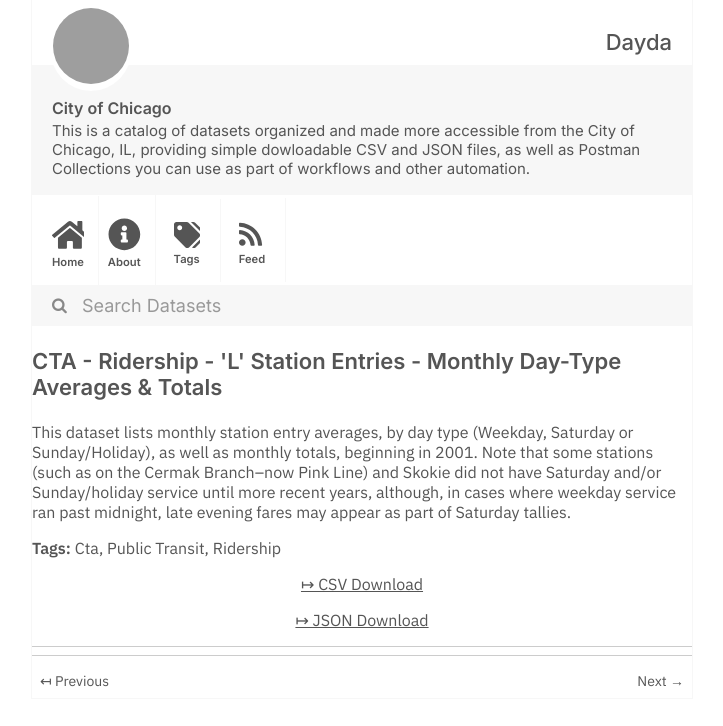
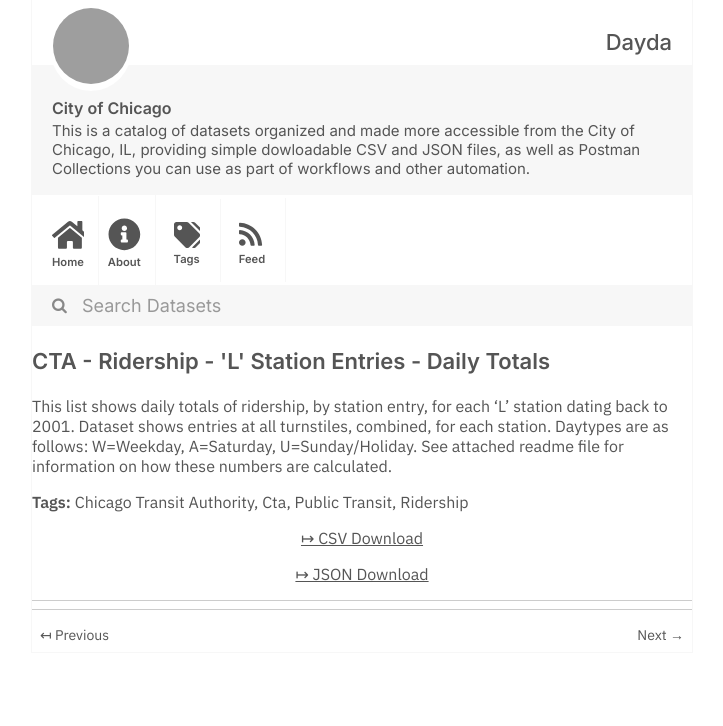
Before and after one commit to dayda-entities/city-of-chicago, a Jekyll site: the page built from _posts/2020-11-10-cta-ridership-'l'-station-entr.md, in a window 1280 px wide, cut to the strip 0-726 px from the top of the page. Shown: the whole strip, without its empty margins (278-1001 px from the left). Built offline with Jekyll 4.4.1, drawn with Linux system fonts in a browser that asks for light colours; grey boxes are pictures that could not be loaded.

```diff
--- a/_posts/2020-11-10-cta-ridership-'l'-station-entr.md
+++ b/_posts/2020-11-10-cta-ridership-'l'-station-entr.md
@@ -1,20 +1,21 @@
 ---
-title: CTA - Ridership - 'L' Station Entries - Monthly Day-Type Averages & Totals
-created: '2020-11-10T16:55:24.502363'
-modified: '2020-11-10T16:55:24.502374'
+title: CTA - Ridership - 'L' Station Entries - Daily Totals
+created: '2020-11-10T16:54:26.044455'
+modified: '2020-11-10T16:54:26.044467'
 state: active
 type: dataset
 tags:
+  - Chicago Transit Authority
   - Cta
   - Public Transit
   - Ridership
 groups:
   - Local Government
 csv_url: >-
-  https://data.cityofchicago.org/api/views/t2rn-p8d7/rows.csv?accessType=DOWNLOAD
+  https://data.cityofchicago.org/api/views/5neh-572f/rows.csv?accessType=DOWNLOAD
 json_url: >-
-  https://data.cityofchicago.org/api/views/t2rn-p8d7/rows.json?accessType=DOWNLOAD
+  https://data.cityofchicago.org/api/views/5neh-572f/rows.json?accessType=DOWNLOAD
 layout: post
 
 ---
-This dataset lists monthly station entry averages, by day type (Weekday, Saturday or Sunday/Holiday), as well as monthly totals, beginning in 2001. Note that some stations (such as on the Cermak Branch--now Pink Line) and Skokie did not have Saturday and/or Sunday/holiday service until more recent years, although, in cases where weekday service ran past midnight, late evening fares may appear as part of Saturday tallies.
+This list shows daily totals of ridership, by station entry, for each 'L' station dating back to 2001. Dataset shows entries at all turnstiles, combined, for each station. Daytypes are as follows: W=Weekday, A=Saturday, U=Sunday/Holiday. See attached readme file for information on how these numbers are calculated.
```
